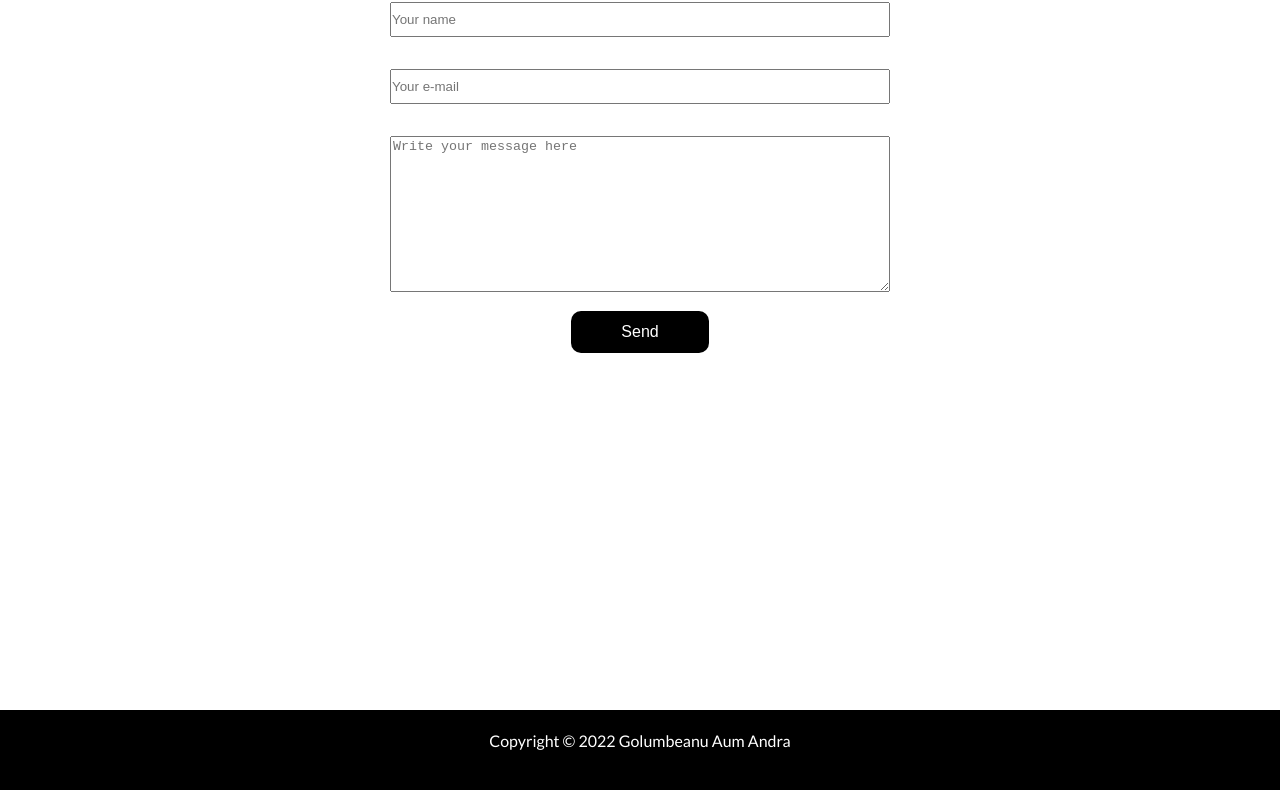
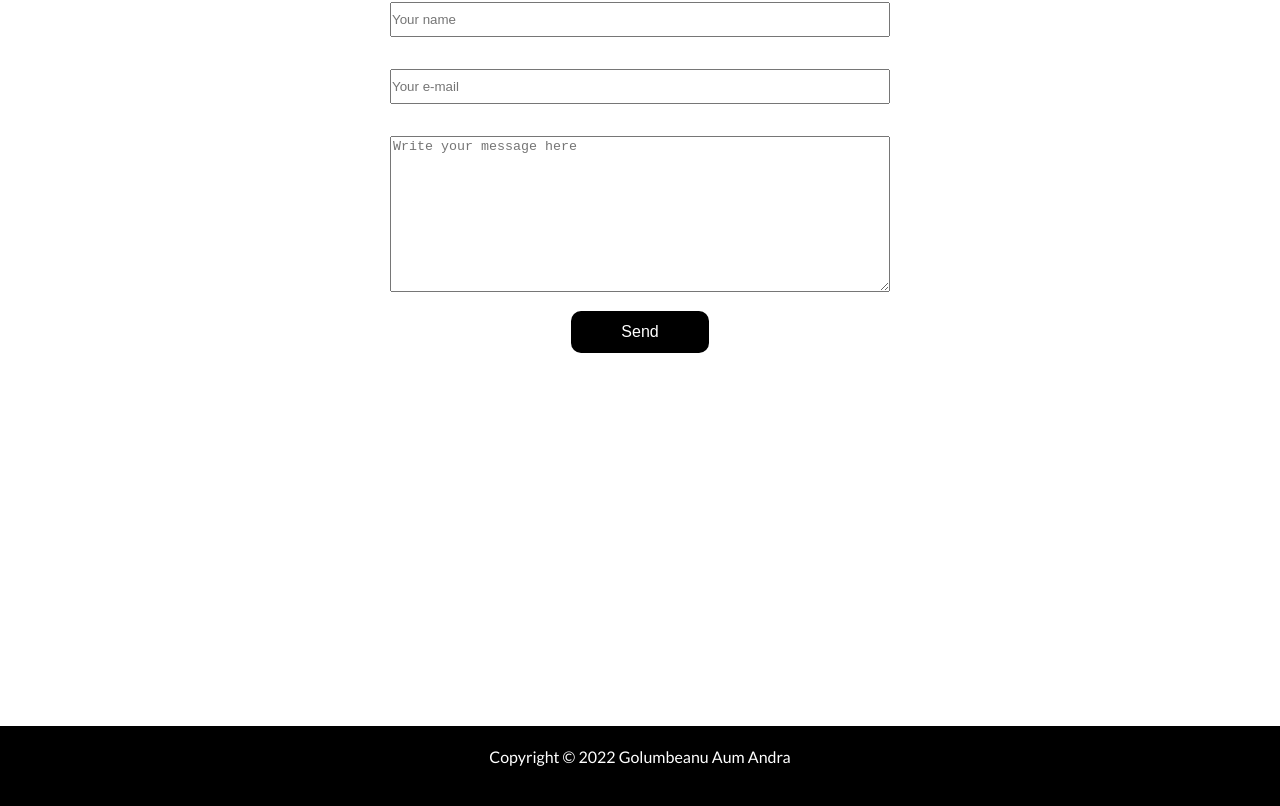
Before and after one commit to Aum-Andra/Portofolio, a Next.js app: page / in a window 1280 px wide. Shown: the part 4091-4897 px from the top of the page. Built offline with nearby package versions, Linux system fonts and the light colour scheme.

Commit message:
first change

```diff
--- a/pages/index.js
+++ b/pages/index.js
@@ -175,7 +175,9 @@ export default function Home() {
           </form>
         </div>
       </section>
-      <footer>Copyright &copy; 2022 Golumbeanu Aum Andra</footer>
+      <footer>
+        <p>Copyright &copy; 2022 Golumbeanu Aum Andra</p>
+      </footer>
     </section>
   );
 }
--- a/styles/globals.css
+++ b/styles/globals.css
@@ -271,8 +271,9 @@ footer{
   background-color: var(--black-color);
   color: var(--white-color);
   text-align: center;
+}
+footer p{
   padding-top: 1.3rem;
-
 }
 
 /* responsive */
```
